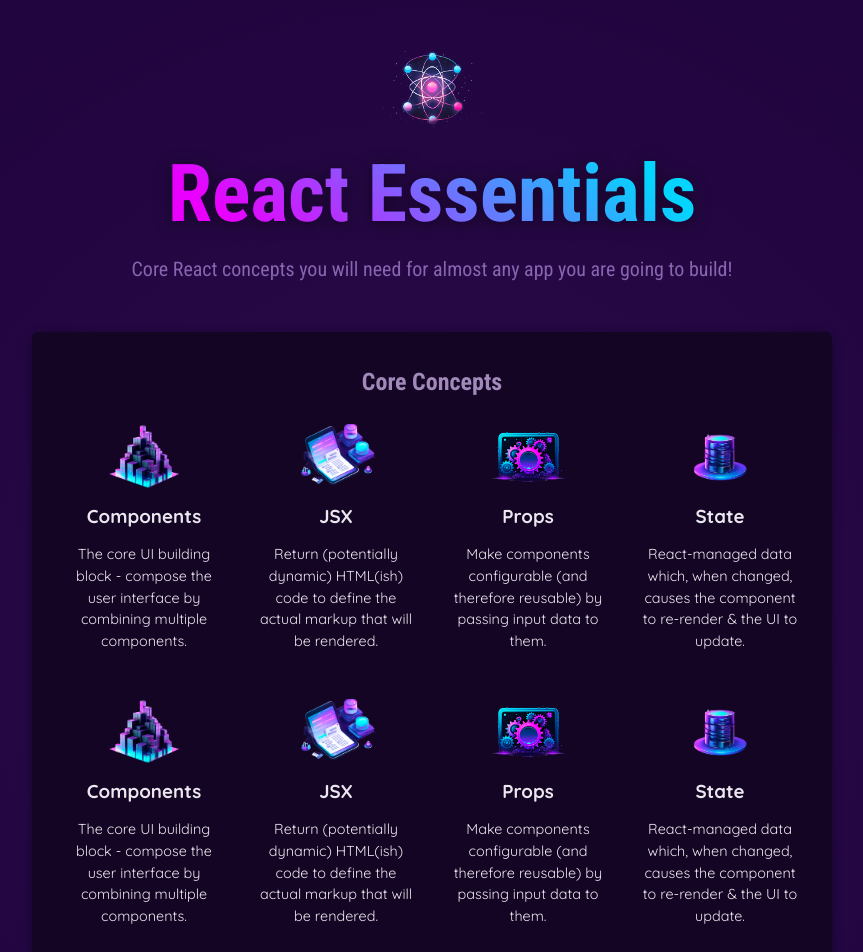
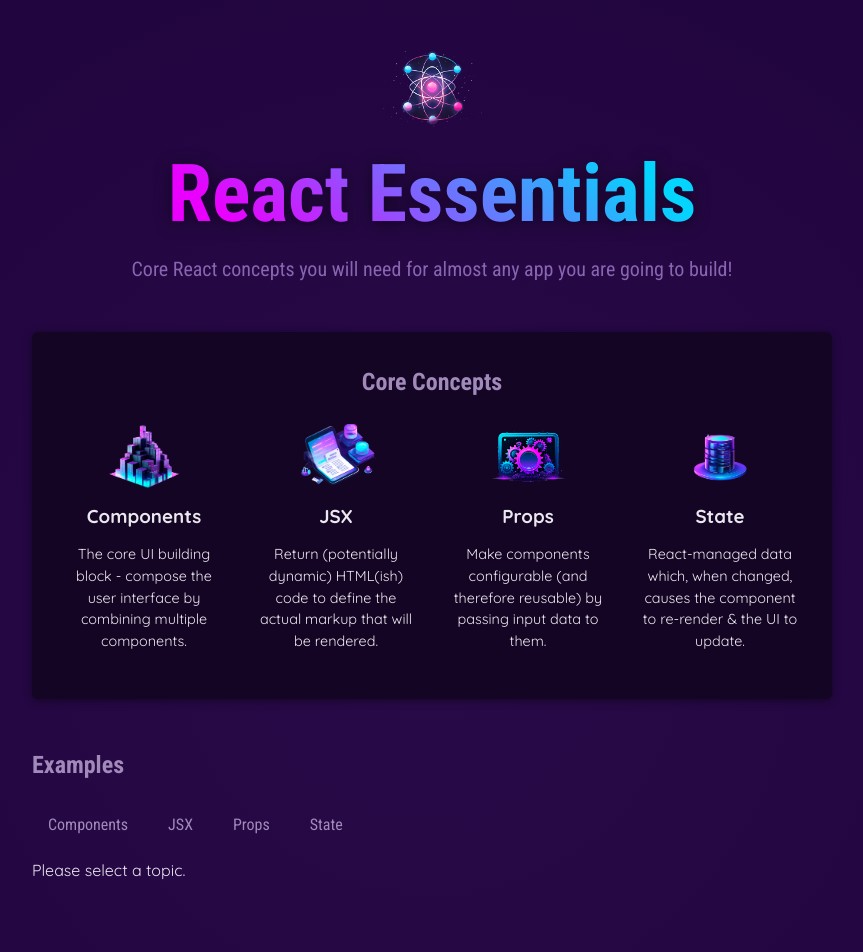
Before and after one commit to vanguyen333/ReactUdemy, a React (Vite) app: page / in a window 1280 px wide. Shown: the top 952 px of the page, without its empty margins (208-1071 px from the left). Built offline with nearby package versions, Linux system fonts and the light colour scheme.

Commit message:
63 Splitting Components By Features and State

```diff
--- a/src/App.jsx
+++ b/src/App.jsx
@@ -1,101 +1,20 @@
-import { useState } from 'react';
-import { CORE_CONCEPTS } from './data.js';
+
+import CoreConcepts from './components/CoreConCepts.jsx';
+
 import Header from './components/Header/Header.jsx';
-import CoreConcept from './components/CoreConcept.jsx';
+
 import TabButton from './components/TabButton.jsx';
 import { EXAMPLES } from './data.js';
+import Examples from './components/Examples.jsx';
 function App() {
-//selectedTopic is the first element from the array which we get back from the useState
-// will be the current data snapshot(current state value provided by React, may change
-// if the component function is executed again) for this component execution cycle
-// setSelectedTopic:(state updating function): updates teh stored value &
-// tells React to re-execute the component function in which useState() was called
-  const [selectedTopic,setSelectedTopic]= useState()
-  let tabContent = <p>Please select a topic.</p>
-  if(selectedTopic){
-    tabContent=
-    <div id="tab-content">
-        <h3>{EXAMPLES[selectedTopic].title}</h3>
-        <p>{EXAMPLES[selectedTopic].description}</p>
-        <pre>
-          <code>
-          {EXAMPLES[selectedTopic].code}
-          </code>
-        </pre>
-       </div>
-  }
-  function handleSelect(selectedBtn) {
-    // selectedButton => 'components','jsx','props','state'
-    setSelectedTopic(selectedBtn)
-    console.log(selectedTopic);
-}
-
-console.log('App Component Executing/Rendering')
   return (
-    <div>
+    <>
       <Header />
       <main>
-      <section id="core-concepts">
-        <h2>Core Concepts</h2>
-
-        <ul>
-          {CORE_CONCEPTS.map((conceptItem)=> <CoreConcept key={conceptItem.title} {...conceptItem}/>)}
-          <CoreConcept
-          title={CORE_CONCEPTS[0].title}
-          description={CORE_CONCEPTS[0].description}
-          image={CORE_CONCEPTS[0].image}
-          />
-
-          <CoreConcept {...CORE_CONCEPTS[1]}/>
-          <CoreConcept {...CORE_CONCEPTS[2]}/>
-          <CoreConcept {...CORE_CONCEPTS[3]}/>
-
-        </ul>
-      </section>
-      <section id="examples">
-        <h2>Examples</h2>
-        <menu>
-        {/* component composition */}
-          <TabButton isSelected={selectedTopic === 'components'} onSelect={()=>handleSelect('components')}>Components</TabButton>
-          <TabButton isSelected={selectedTopic === 'jsx'} onSelect={()=>handleSelect('jsx')}>JSX</TabButton>
-          <TabButton isSelected={selectedTopic === 'props'} onSelect={()=>handleSelect('props')}>Props</TabButton>
-          <TabButton isSelected={selectedTopic === 'state'} onSelect={()=>handleSelect('state')}>State</TabButton>
-
-        </menu>
-        {tabContent}
-        {/* first approach with && */}
-        {/* {!selectedTopic && <p>Please select a topic.</p> }
-
-         {selectedTopic &&
-         (<div id="tab-content">
-        <h3>{EXAMPLES[selectedTopic].title}</h3>
-        <p>{EXAMPLES[selectedTopic].description}</p>
-        <pre>
-          <code>
-          {EXAMPLES[selectedTopic].code}
-          </code>
-        </pre>
-       </div>
-        ) } */}
-        {/* second approach with ternary */}
-        {/* {!selectedTopic ? (<p>Please select a topic.</p> ):
-        (
-          <div id="tab-content">
-        <h3>{EXAMPLES[selectedTopic].title}</h3>
-        <p>{EXAMPLES[selectedTopic].description}</p>
-        <pre>
-          <code>
-          {EXAMPLES[selectedTopic].code}
-          </code>
-        </pre>
-       </div>
-        )} */}
-
-
-
-      </section>
+      <CoreConcepts/>
+      <Examples/>
       </main>
-    </div>
+    </>
   );
 }
 
--- /dev/null
+++ b/src/components/CoreConCepts.jsx
@@ -0,0 +1,15 @@
+import CoreConcept from "./CoreConcept";
+import { CORE_CONCEPTS } from "../data";
+
+export default function CoreConcepts(){
+    return (
+        <section id='core-concepts'>
+            <h2>Core Concepts</h2>
+            <ul>
+                {CORE_CONCEPTS.map((conceptItem) => (
+                    <CoreConcept key={conceptItem.title}{...conceptItem}/>
+                ))}
+            </ul>
+        </section>
+    );
+}
--- /dev/null
+++ b/src/components/Examples.jsx
@@ -0,0 +1,70 @@
+import { useState } from 'react';
+import TabButton from "./TabButton";
+import { EXAMPLES } from '../data.js';
+
+export default function Examples() {
+    const [selectedTopic,setSelectedTopic]= useState();
+    let tabContent = <p>Please select a topic.</p>
+    if(selectedTopic){
+      tabContent=
+      <div id="tab-content">
+          <h3>{EXAMPLES[selectedTopic].title}</h3>
+          <p>{EXAMPLES[selectedTopic].description}</p>
+          <pre>
+            <code>
+            {EXAMPLES[selectedTopic].code}
+            </code>
+          </pre>
+         </div>
+    }
+    function handleSelect(selectedBtn) {
+      // selectedButton => 'components','jsx','props','state'
+      setSelectedTopic(selectedBtn)
+      console.log(selectedTopic);
+  }
+  console.log('App Component Executing/Rendering');
+    return (
+        <section id="examples">
+        <h2>Examples</h2>
+        <menu>
+        {/* component composition */}
+          <TabButton isSelected={selectedTopic === 'components'} onSelect={()=>handleSelect('components')}>Components</TabButton>
+          <TabButton isSelected={selectedTopic === 'jsx'} onSelect={()=>handleSelect('jsx')}>JSX</TabButton>
+          <TabButton isSelected={selectedTopic === 'props'} onSelect={()=>handleSelect('props')}>Props</TabButton>
+          <TabButton isSelected={selectedTopic === 'state'} onSelect={()=>handleSelect('state')}>State</TabButton>
+
+        </menu>
+        {tabContent}
+        {/* first approach with && */}
+        {/* {!selectedTopic && <p>Please select a topic.</p> }
+
+         {selectedTopic &&
+         (<div id="tab-content">
+        <h3>{EXAMPLES[selectedTopic].title}</h3>
+        <p>{EXAMPLES[selectedTopic].description}</p>
+        <pre>
+          <code>
+          {EXAMPLES[selectedTopic].code}
+          </code>
+        </pre>
+       </div>
+        ) } */}
+        {/* second approach with ternary */}
+        {/* {!selectedTopic ? (<p>Please select a topic.</p> ):
+        (
+          <div id="tab-content">
+        <h3>{EXAMPLES[selectedTopic].title}</h3>
+        <p>{EXAMPLES[selectedTopic].description}</p>
+        <pre>
+          <code>
+          {EXAMPLES[selectedTopic].code}
+          </code>
+        </pre>
+       </div>
+        )} */}
+
+
+
+      </section>
+    )
+}
```
Also changed, not shown: 1 other file (tests, documents, lock files or other folders).
